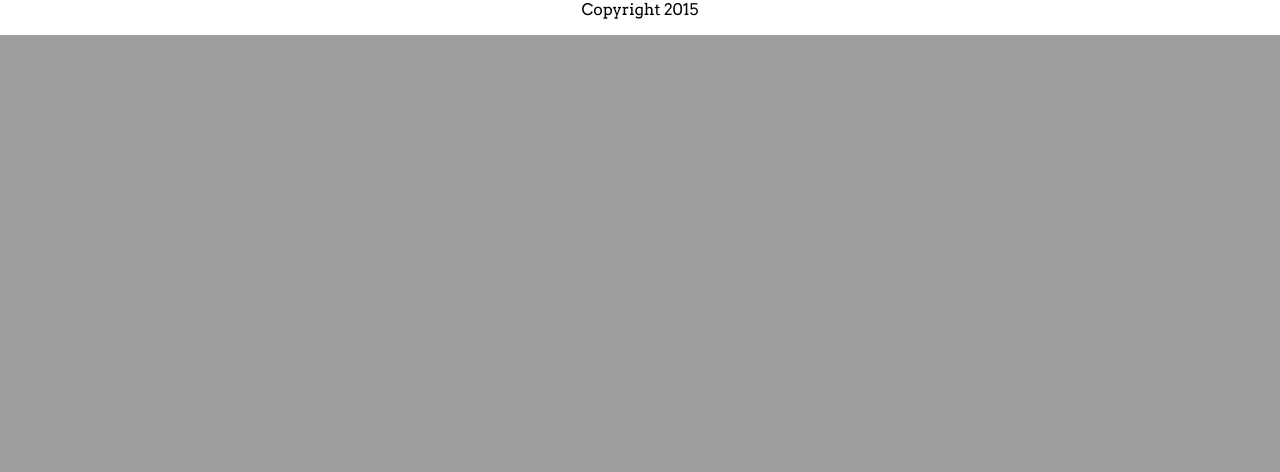
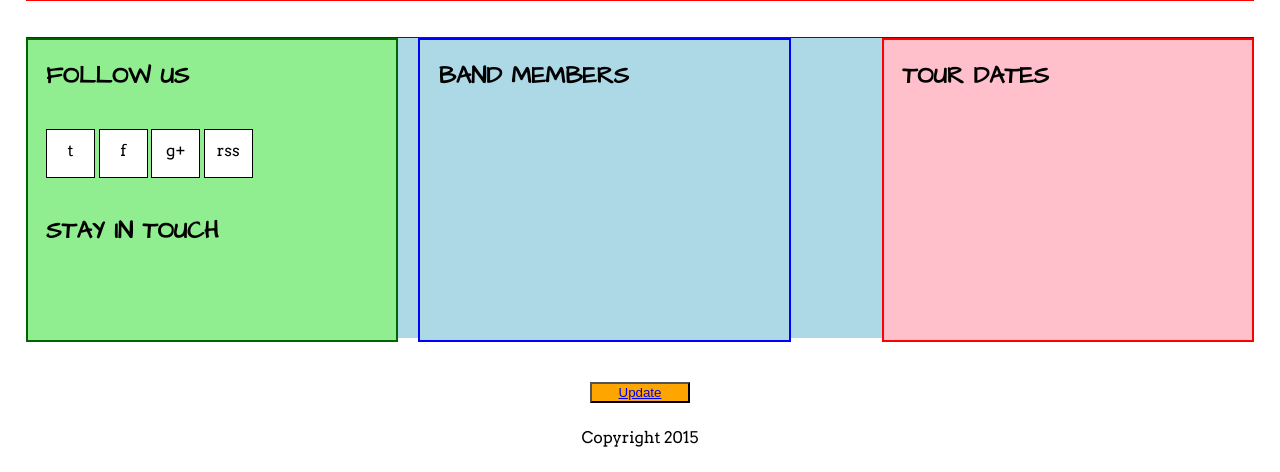
Before and after one commit to kdv24/fake_band-site, a PHP site: page /home.php?bandMemberName1=1 in a window 1280 px wide. Shown: the part 1332-1804 px from the top of the page. Before the commit the page ends 1367 px from the top, so only its background shows below. Run offline with PHP 8.4, Linux system fonts and the light colour scheme; data that the repository does not hold is empty.

Commit message:
Format bottom section.

```diff
--- a/css/homestyles.css
+++ b/css/homestyles.css
@@ -1,3 +1,7 @@
+
+body {
+	margin: 2%;
+}
 
 .top-section {
     border-bottom: 1px solid #28271C;
@@ -23,29 +27,43 @@ header h1 {
 	font-family: 'Architects Daughter', cursive;
 }
 
+.line-break {
+	height: 20px;
+	width: 100%;
+    border-bottom: 1px solid #28271C;
+}
+
 .middle-section {
+	width: 100%;
 	background-color: gray;
 	margin-bottom: 1em;
 	padding: 1em;
 	border-bottom: 1px solid red;
 	font-family: 'Arvo', serif;
 	display: inline-block;
+	padding-left: 0px;
+	padding-right: 0px;
+}
+
+.middle-section h2 {
+	margin-left: 5%;
 }
 
 .album-images img {
 	height: 250px;
 	width: 250px;
 	border: 2px solid black;
-	margin-left: auto;
+	margin-left: 5%;
 	margin-right: auto;
+	margin-bottom: 5%;
 	padding: 2%;
-
 }
 
 .bottom-section {
 	background-color: lightblue;
 	font-family: 'Arvo', serif;
 	width: 100%;
+	height: 300px;
 	margin-left: auto;
 }
 
@@ -53,13 +71,42 @@ header h1 {
 	background-color: lightgreen;
 	border: 2px solid darkgreen;
 	width: 30%;
+	height: 100%;
 	float: left;
+}
+
+.bottom-column-text {
+	width: 100%;
+	margin-left: 5%;
+	display: inline-block;
+	float: center;
+}
+
+.bottom-column-text h2 {
+	font-family: 'Architects Daughter', cursive;
+}
+
+.bottom-column-text p {
+	width: 25px;
+	height: 25px;
+	display: inline-block;
+	float: center;
+	margin-left: auto;
+	margin-right: auto;
+	border: 1px solid black;
+	text-align: center;
+	padding: 3%;
+	background-color: white;
+}
+
+.social p {
 }
 
 .bottom-middle {
 	background-color: lightblue;
 	border: 2px solid blue;
 	width: 30%;
+	height: 100%;
 	float: left;
 	margin-left: 20px;
 }
@@ -68,6 +115,7 @@ header h1 {
 	background-color: pink;
 	border: 2px solid red;
 	width: 30%;
+	height: 100%;
 	float: right;
 }
 
--- a/home.php
+++ b/home.php
@@ -79,6 +79,7 @@
     <header>
         <h1>SCREAMING NEWSPAPERS</h1>
     </header>
+    <div class="line-break"></div>
 </div>
 
 <div class="middle-section">
@@ -102,15 +103,26 @@
         </ul>
 
 </div>
-
+<div class="line-break"></div>
 <div class="bottom-section">
     <div class="bottom-left">
-        <h2>FOLLOW US</h2>
-        <h2>STAY IN TOUCH</h2>
+        <div class="bottom-column-text">
+            <h2>FOLLOW US</h2>
+            <div class="social">
+                <p>t</p>
+                <p>f</p>
+                <p>g+</p>
+                <p>rss</p>
+            </div>
+        </div>
+        <div class="bottom-column-text">
+            <h2>STAY IN TOUCH</h2>
+        </div>
     </div>
 
     <div class="bottom-middle">
-        <h2>Band Members</h2>
+        <div class="bottom-column-text">
+        <h2>BAND MEMBERS</h2>
 
             <?php
             foreach ($bandMembers as $name => $instrument){
@@ -119,10 +131,12 @@
                 }
             }
             ?>
+        </div>
     </div>
 
     <div class="bottom-right">
-        <h2>Tour Dates</h2>
+        <div class="bottom-column-text">
+        <h2>TOUR DATES</h2>
             <ul>
             <?php
             foreach ($tourCities as $date => $city){
@@ -132,6 +146,7 @@
             }
             ?>
             </ul>
+        </div>
     </div>
  </div>
  <div class="full-width">
```
